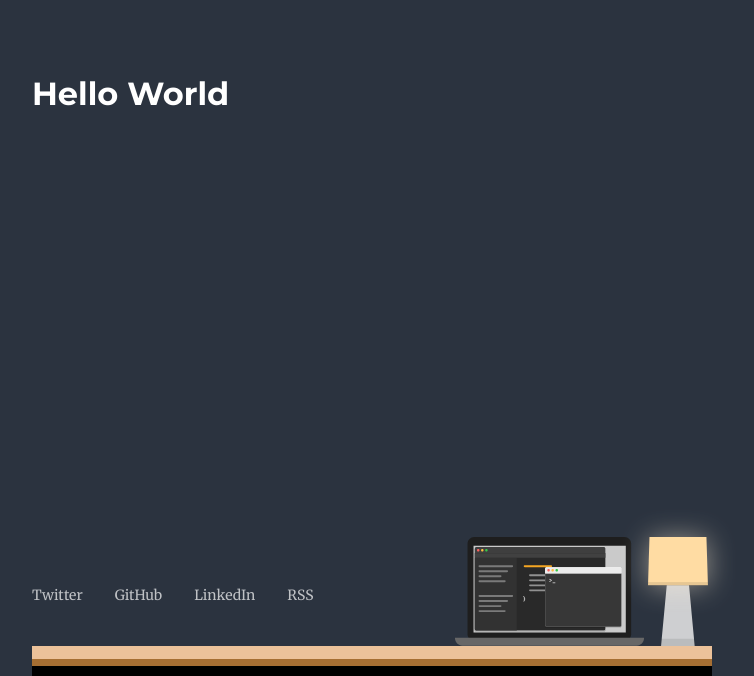
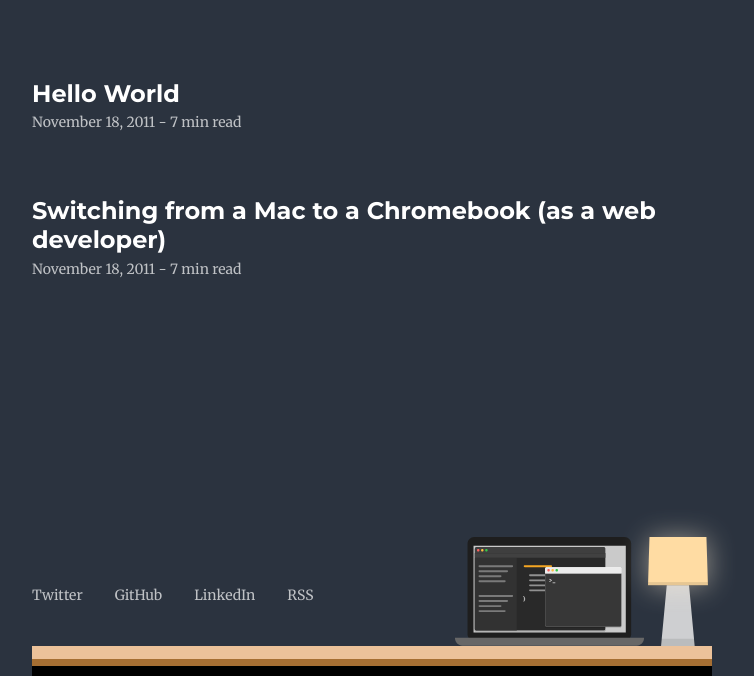
Before and after one commit to nshki/nshki.com, a Gatsby site: page / in a window 1280 px wide. Shown: the part 124-800 px from the top of the page, without its empty margins (268-1022 px from the left). Built offline with nearby package versions, Linux system fonts and the light colour scheme; Gatsby itself is replaced by a stand-in of ours.

Commit message:
Add base post component

```diff
--- a/src/components/Footer/style.js
+++ b/src/components/Footer/style.js
@@ -8,6 +8,7 @@ export const Container = styled.footer`
   align-items: center;
   width: 100%;
   margin-top: auto;
+  padding-top: 4rem;
   border-bottom: 10px solid #000;
 
   @media (min-width: 650px) {
--- /dev/null
+++ b/src/components/Post/index.js
@@ -0,0 +1,23 @@
+import React from 'react';
+import PropTypes from 'prop-types';
+import { Info, Title, Misc, Content } from './style';
+
+const Post = ({ title, date, time, content }) => (
+  <>
+    <Info>
+      <Title>{title}</Title>
+      <Misc>{date} - {time}</Misc>
+    </Info>
+
+    {content && <Content dangerouslySetInnerHTML={content} />}
+  </>
+);
+
+Post.propTypes = {
+  title: PropTypes.string.isRequired,
+  date: PropTypes.string.isRequired,
+  time: PropTypes.string.isRequired,
+  content: PropTypes.string,
+};
+
+export { Post };
--- /dev/null
+++ b/src/components/Post/style.js
@@ -0,0 +1,19 @@
+import styled from 'styled-components';
+
+export const Info = styled.div`
+  margin: 2rem 0;
+`;
+
+export const Title = styled.h2`
+  margin: 0;
+  font-size: 1.5rem;
+  line-height: 1.2;
+`;
+
+export const Misc = styled.p`
+  margin: 0.25em 0 0 0;
+  font-size: 0.875rem;
+`;
+
+export const Content = styled.div`
+`;
--- a/src/pages/index.js
+++ b/src/pages/index.js
@@ -1,9 +1,19 @@
 import React from 'react';
 import { LayoutMain } from '../components/LayoutMain';
+import { Post } from '../components/Post';
 
 const IndexPage = () => (
   <LayoutMain>
-    <h1>Hello World</h1>
+    <Post
+      title="Hello World"
+      date="November 18, 2011"
+      time="7 min read"
+    />
+    <Post
+      title="Switching from a Mac to a Chromebook (as a web developer)"
+      date="November 18, 2011"
+      time="7 min read"
+    />
   </LayoutMain>
 );
 
```
